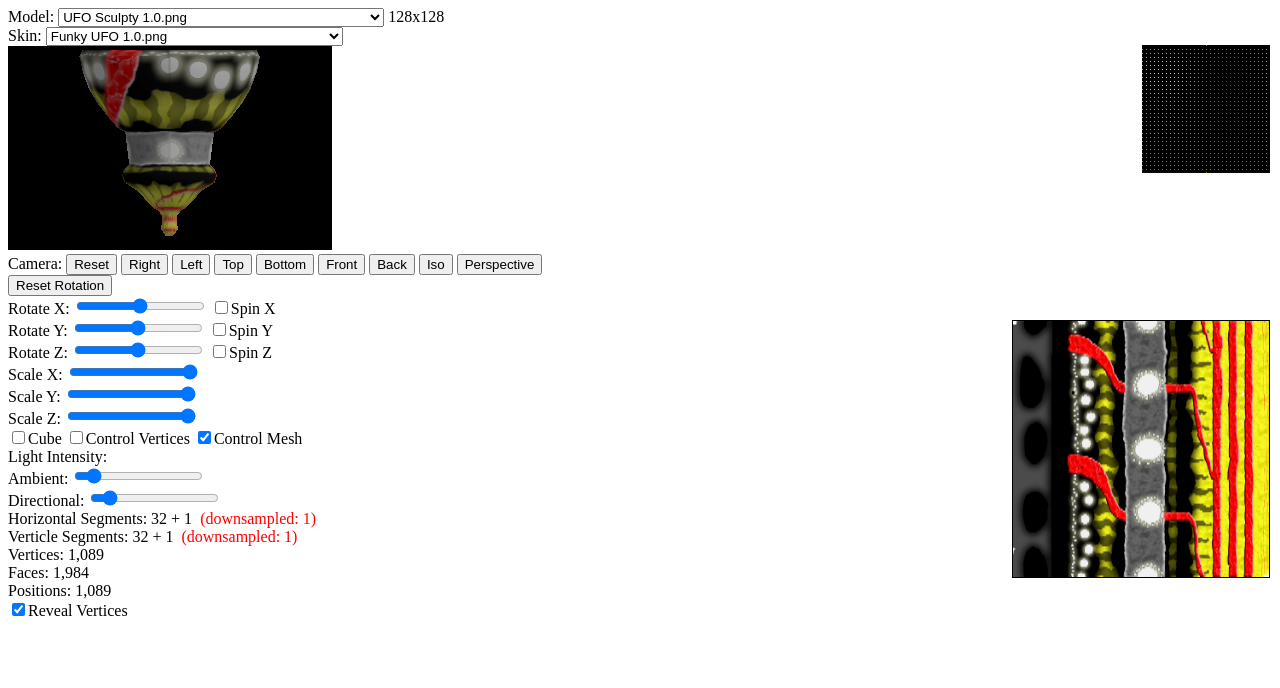
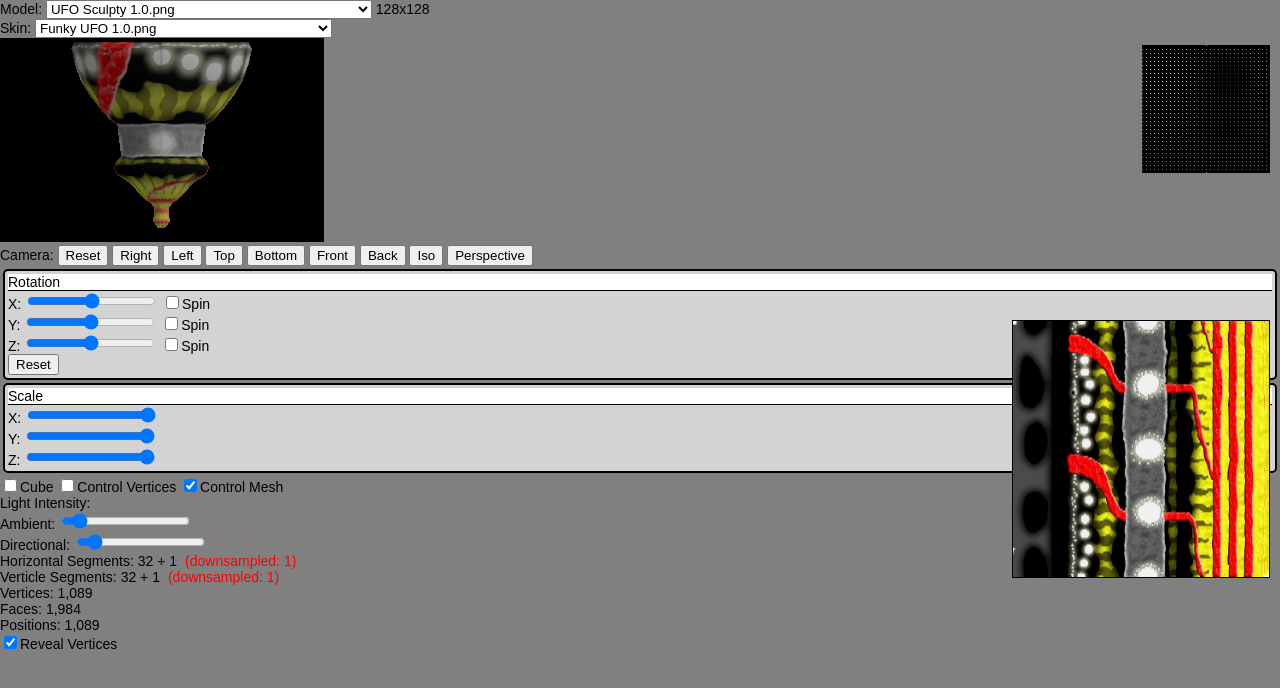
Before and after one commit to lewismoten/sculpted-prim-toolkit, a website built with Vite: page src/index.html in a window 1280 px wide. Built offline with nearby package versions, Linux system fonts and the light colour scheme; animation ran at ten frames a second.

Commit message:
Group rotation and scale

```diff
--- a/src/index.html
+++ b/src/index.html
@@ -31,19 +31,24 @@
   <button id="camera-perspective">Perspective</button>
   <br />
 
-  <button id="no-rotation">Reset Rotation</button><br />
-  <label>Rotate X: <input type="range" id="rotation-x" min="0.01" max="1" step="0.01" value="1"></label>
-  <label><input type="checkbox" id="spin-x">Spin X</label>
-  <br />
-  <label>Rotate Y: <input type="range" id="rotation-y" min="-3.14159" max="3.14159" step="0.01" value="1"></label>
-  <label><input type="checkbox" id="spin-y">Spin Y</label>
-  <br />
-  <label>Rotate Z: <input type="range" id="rotation-z" min="-3.14159" max="3.14159" step="0.01" value="1"></label>
-  <label><input type="checkbox" id="spin-z">Spin Z</label>
-  <br />
-  <label>Scale X: <input type="range" id="scaleX" min="0.01" max="1" step="0.01" value="1"></label><br />
-  <label>Scale Y: <input type="range" id="scaleY" min="0.01" max="1" step="0.01" value="1"></label><br />
-  <label>Scale Z: <input type="range" id="scaleZ" min="0.01" max="1" step="0.01" value="1"></label><br />
+  <div class="group">
+    <div class="group-title">Rotation</div>
+    <label>X: <input type="range" id="rotation-x" min="0.01" max="1" step="0.01" value="1"></label>
+    <label><input type="checkbox" id="spin-x">Spin</label>
+    <br />
+    <label>Y: <input type="range" id="rotation-y" min="-3.14159" max="3.14159" step="0.01" value="1"></label>
+    <label><input type="checkbox" id="spin-y">Spin</label>
+    <br />
+    <label>Z: <input type="range" id="rotation-z" min="-3.14159" max="3.14159" step="0.01" value="1"></label>
+    <label><input type="checkbox" id="spin-z">Spin</label><br />
+    <button id="no-rotation">Reset</button>
+  </div>
+  <div class="group">
+    <div class="group-title">Scale</div>
+    <label>X: <input type="range" id="scaleX" min="0.01" max="1" step="0.01" value="1"></label><br />
+    <label>Y: <input type="range" id="scaleY" min="0.01" max="1" step="0.01" value="1"></label><br />
+    <label>Z: <input type="range" id="scaleZ" min="0.01" max="1" step="0.01" value="1"></label>
+  </div>
   <label><input type="checkbox" id="show-cube">Cube</label>
   <label><input type="checkbox" id="show-control-vertices">Control Vertices</label>
   <label><input type="checkbox" id="show-control-mesh" checked>Control Mesh</label><br />
--- a/src/style.css
+++ b/src/style.css
@@ -1,3 +1,10 @@
+body {
+  font-family: Arial, sans-serif;
+  font-size: 14px;
+  margin: 0;
+  padding: 0;
+  background-color: grey;
+}
 #image-3d {
   background-color: grey;
   border: 1px solid black;
@@ -22,3 +29,14 @@
   color: red;
   padding-left: 8px;
 }
+.group {
+  border: 2px solid black;
+  padding: 3px;
+  margin: 3px;
+  border-radius: 5px;
+  background-color: lightgray;
+}
+.group-title {
+  background-color: white;
+  border-bottom: 1px solid black;
+}
```
